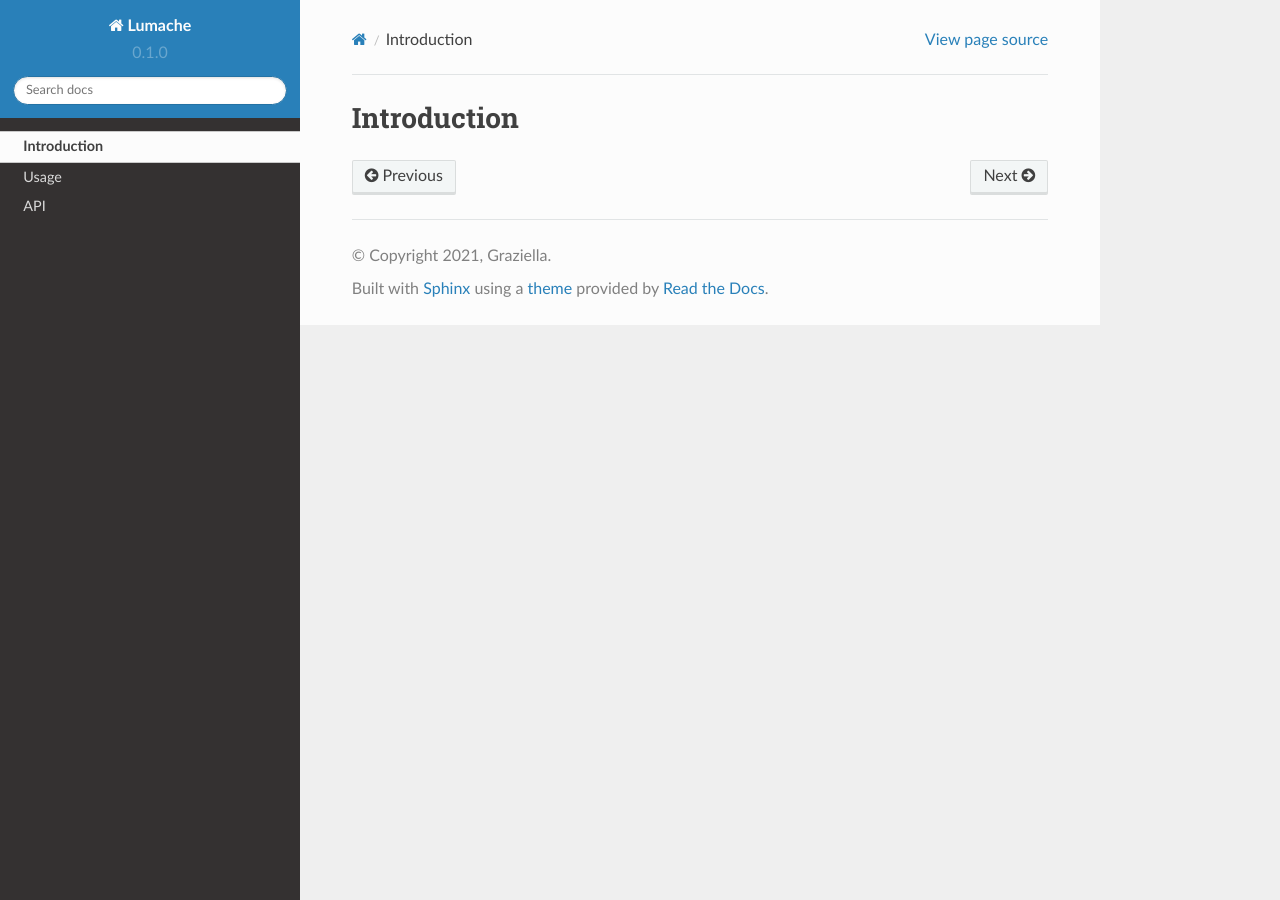
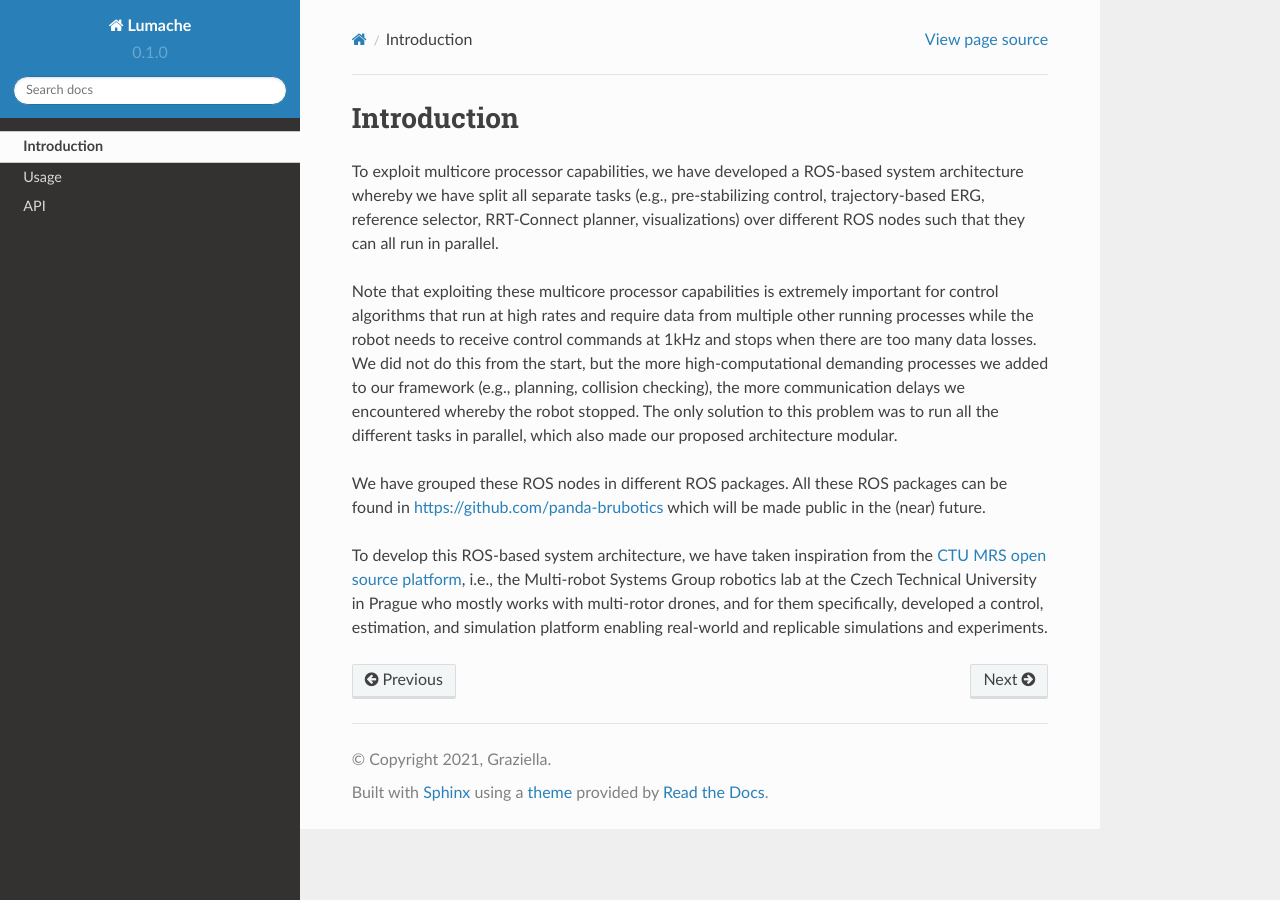
Before and after one commit to panda-brubotics/panda-safe-hrc-docs, a Sphinx documentation site: the page built from docs/source/introduction/introduction.rst, in a window 1280 px wide. Built offline with Sphinx 7.4.7 and the Read the Docs theme 2.0.0, drawn with Linux system fonts in a browser that asks for light colours.

Commit message:
Update introduction.rst

```diff
--- a/docs/source/introduction/introduction.rst
+++ b/docs/source/introduction/introduction.rst
@@ -1,3 +1,18 @@
 =================
 Introduction
 =================
+
+.. role:: raw-html(raw)
+    :format: html
+
+.. |CTU_MRS| raw:: html
+
+    <a href="https://ctu-mrs.github.io/" target="_blank">CTU MRS open source platform</a>
+
+To exploit multicore processor capabilities, we have developed a ROS-based system architecture whereby we have split all separate tasks (e.g., pre-stabilizing control, trajectory-based ERG, reference selector, RRT-Connect planner, visualizations) over different ROS nodes such that they can all run in parallel.
+
+Note that exploiting these multicore processor capabilities is extremely important for control algorithms that run at high rates and require data from multiple other running processes while the robot needs to receive control commands at 1kHz and stops when there are too many data losses. We did not do this from the start, but the more high-computational demanding processes we added to our framework (e.g., planning, collision checking), the more communication delays we encountered whereby the robot stopped. The only solution to this problem was to run all the different tasks in parallel, which also made our proposed architecture modular.
+
+We have grouped these ROS nodes in different ROS packages. All these ROS packages can be found in https://github.com/panda-brubotics which will be made public in the (near) future.
+
+To develop this ROS-based system architecture, we have taken inspiration from the |CTU_MRS|, i.e., the Multi-robot Systems Group robotics lab at the Czech Technical University in Prague who mostly works with multi-rotor drones, and for them specifically, developed a control, estimation, and simulation platform enabling real-world and replicable simulations and experiments.
```
